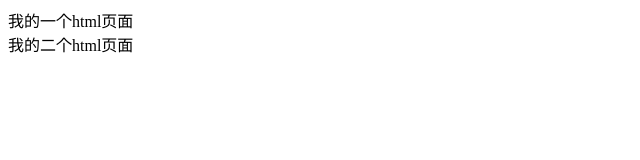
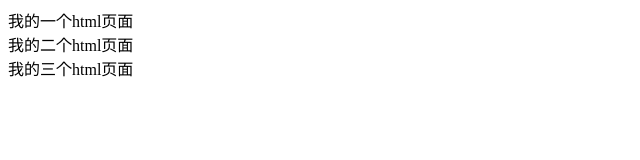
Before and after one commit to uuuhhh2000/test112, a plain HTML site: page index.html in a window 1280 px wide. Shown: the whole page, without its empty margins (0-640 px from the left). Drawn offline with Linux system fonts and the light colour scheme.

Commit message:
我的三个页面

```diff
--- a/index.html
+++ b/index.html
@@ -8,5 +8,6 @@
 <body>
     <div>我的一个html页面</div>
     <div>我的二个html页面</div>
+    <div>我的三个html页面</div>
 </body>
 </html>
```
